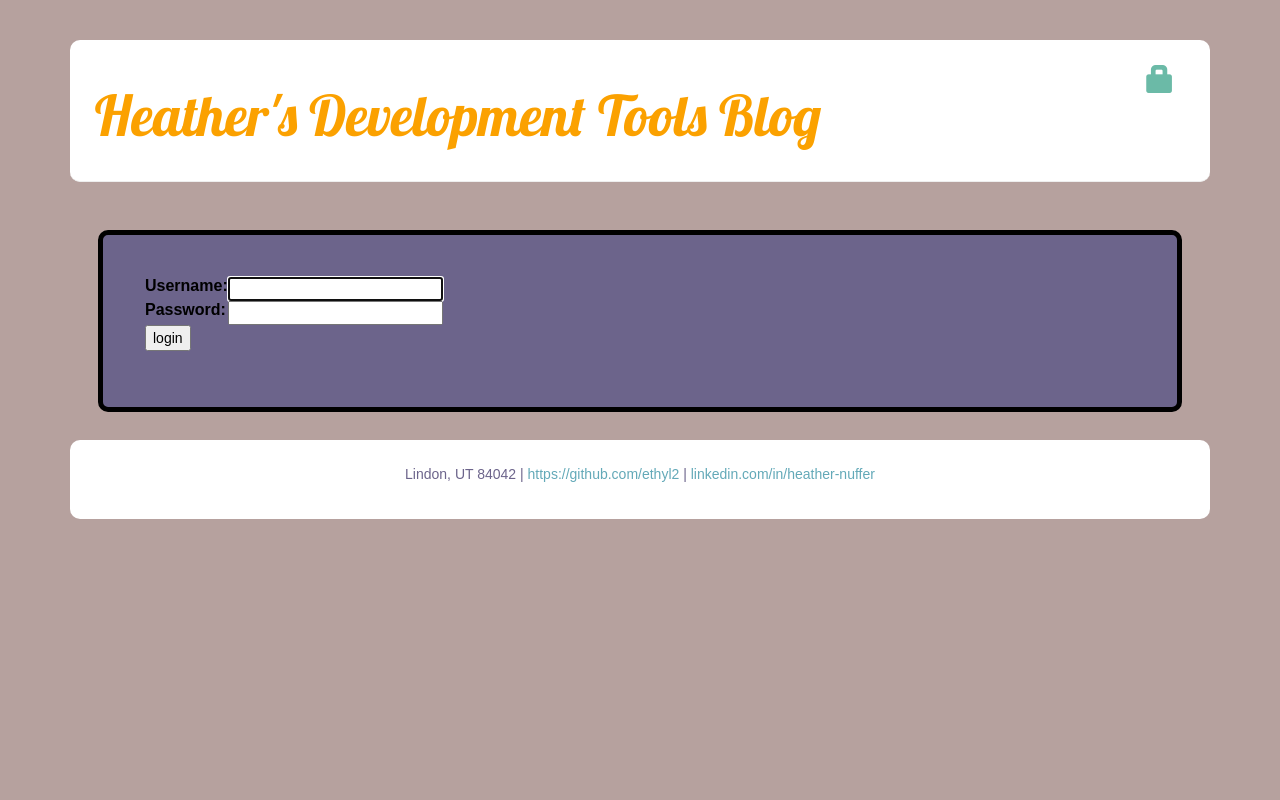
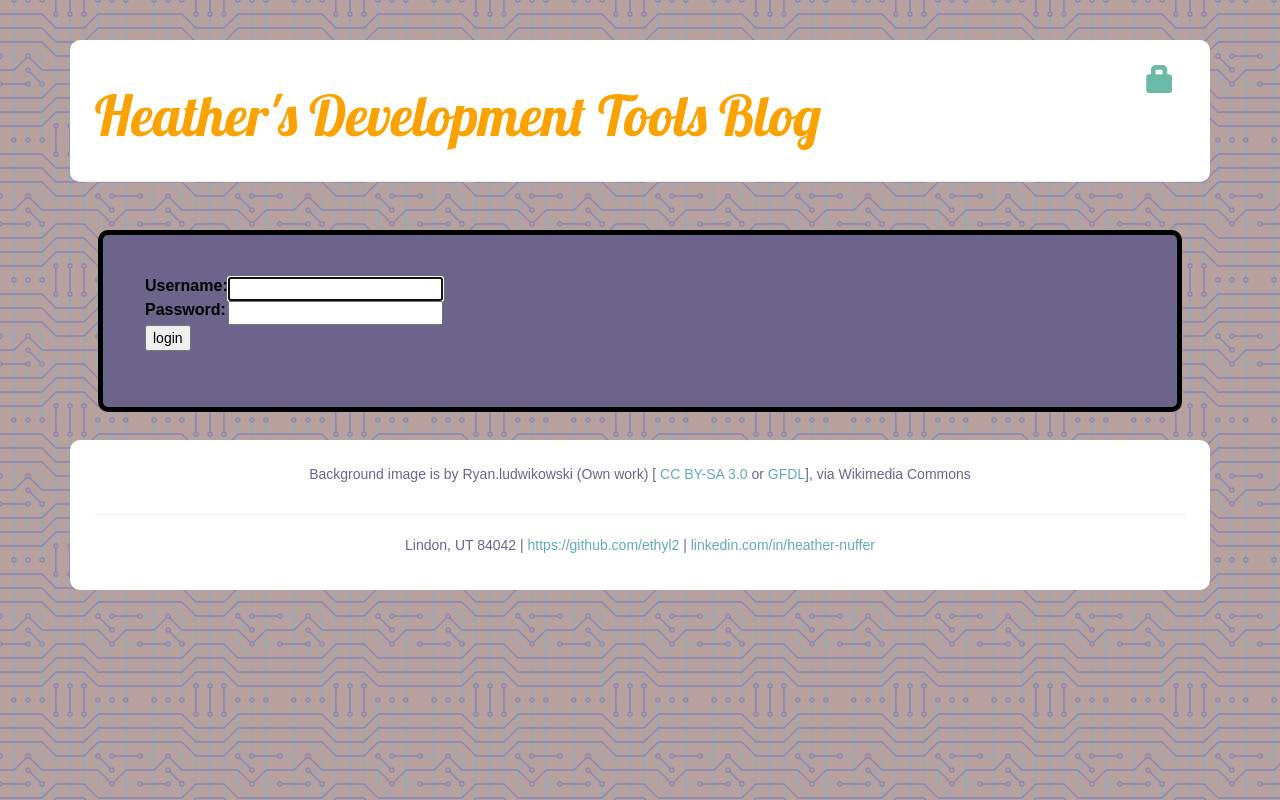
Before and after one commit to ethyl2/blog_with_django, a Django app: page /accounts/login/?next=/post/1/comment/ in a window 1280 px wide. Run offline with Django 3.2, Linux system fonts and the light colour scheme; some libraries are stand-ins or nearby versions.

Commit message:
Style: Add background image

```diff
--- a/blog/static/css/blog.css
+++ b/blog/static/css/blog.css
@@ -1,5 +1,7 @@
 body {
   background-color: #B6A19E;
+  background-image: url(../img/Circuit_faded.png);
+  background-size: 10em;
   color: white;
   font-family: sans-serif;
 }
@@ -35,6 +37,8 @@ a {
 .post {
   background-color: #6C648B;
   padding: 1em;
+  border-radius: 10px;
+  margin-bottom: 1em;
 }
 
 .date {
@@ -46,6 +50,7 @@ a {
   border-radius: 5px;
   padding: 0.3em;
   margin: 0.3em;
+  background-color: #60a796;
 }
 
 form {
--- a/blog/templates/blog/base.html
+++ b/blog/templates/blog/base.html
@@ -65,6 +65,16 @@
         <div class="footer">
           <div class="row text-center">
             <div class="col-md-12">
+              <p>Background image is by Ryan.ludwikowski (Own work)
+                 [<a href="http://creativecommons.org/licenses/by-sa/3.0" target="_blank">
+                  CC BY-SA 3.0</a>
+                 or <a href="http://www.gnu.org/copyleft/fdl.html" target="_blank">
+                   GFDL</a>], via Wikimedia Commons</p>
+            </div>
+          </div>
+          <div class="row text-center">
+            <div class="col-md-12">
+              <hr />
               <p>Lindon, UT 84042 | <a href="https://github.com/ethyl2" target="_blank">
                 https://github.com/ethyl2</a> | <a href="https://www.linkedin.com/in/heather-nuffer/"
                 target="_blank">linkedin.com/in/heather-nuffer</a></p>
```
Also changed, not shown: blog/static/img/Circuit_faded.png (added), blog/static/img/Fibonnacci-Python-border.png (added).
